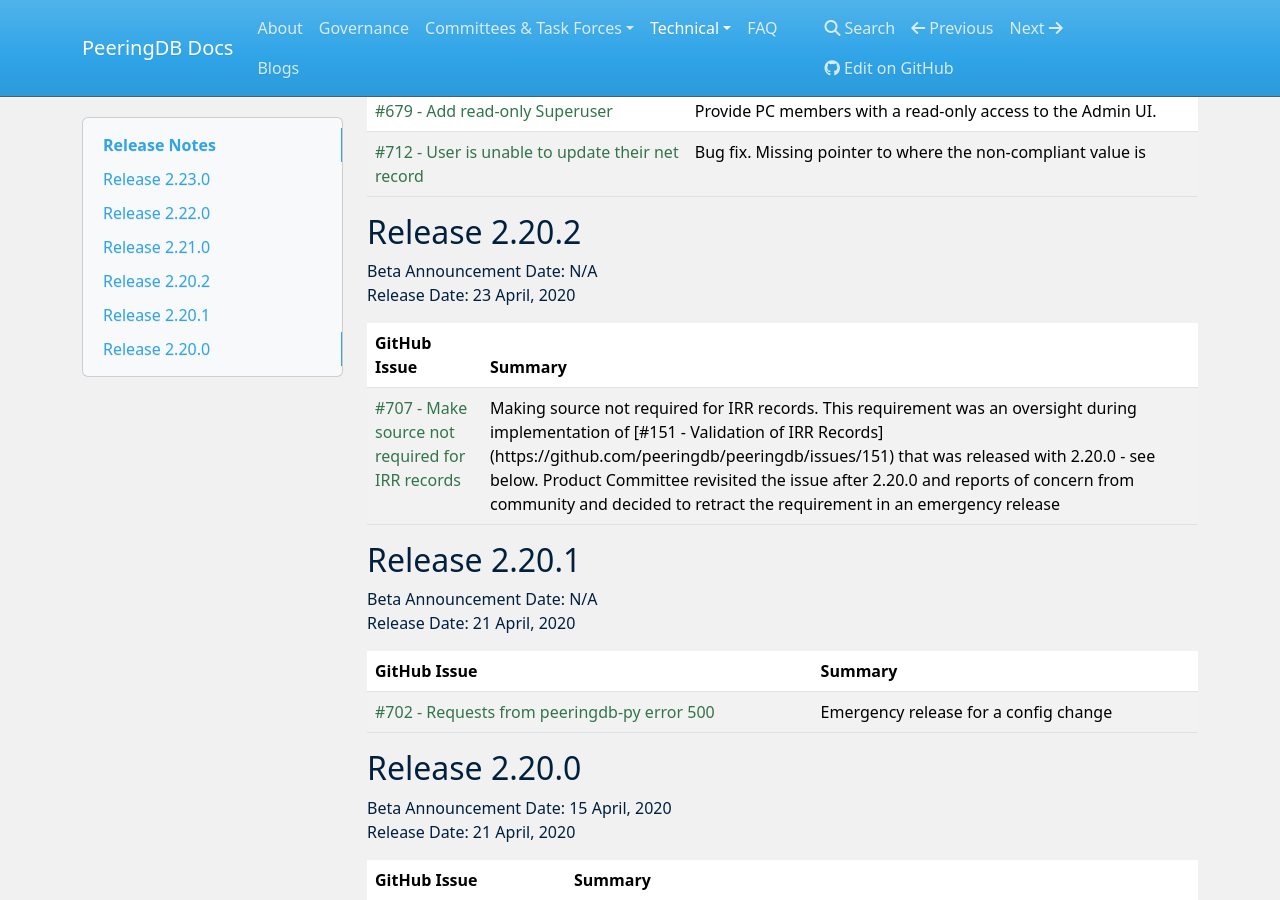
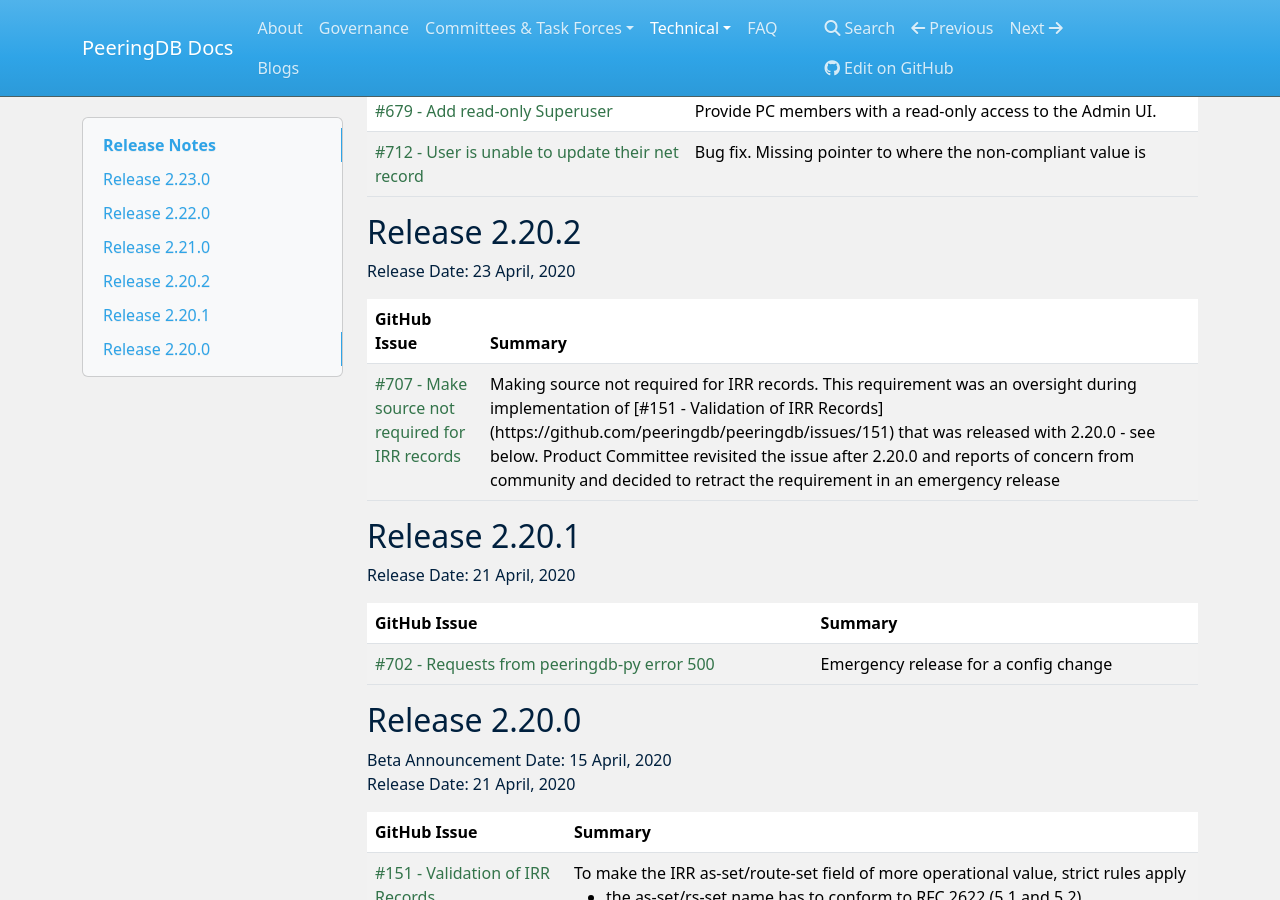
Before and after one commit to peeringdb/docs, an MkDocs documentation site: the page built from docs/release_notes/index.md, in a window 1280 px wide and 900 px high, scrolled down 4411 px. Built offline with MkDocs 1.6.1, drawn with Linux system fonts in a browser that asks for light colours; nearby versions of some CDN libraries.

Commit message:
Copy edits.

```diff
--- a/docs/release_notes/index.md
+++ b/docs/release_notes/index.md
@@ -72,7 +72,6 @@
 
 
 ## Release 2.20.2
-Beta Announcement Date: N/A
 Release Date: 23 April, 2020
 
 | **GitHub Issue** | **Summary** |
@@ -80,7 +79,6 @@
 | [#707 - Make source not required for IRR records](https://github.com/peeringdb/peeringdb/issues/707) | Making source not required for IRR records. This requirement was an oversight during implementation of [#151 - Validation of IRR Records] (https://github.com/peeringdb/peeringdb/issues/151) that was released with 2.20.0 - see below. Product Committee revisited the issue after 2.20.0 and reports of concern from community and decided to retract the requirement in an emergency release|
 
 ## Release 2.20.1
-Beta Announcement Date: N/A
 Release Date: 21 April, 2020
 
 | **GitHub Issue** | **Summary** |
```
Also changed, not shown: other parts of docs/release_notes/index.md (+0 -2 lines).
